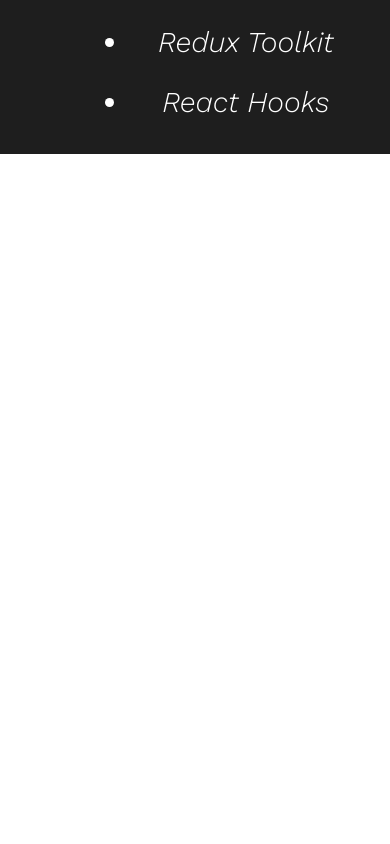
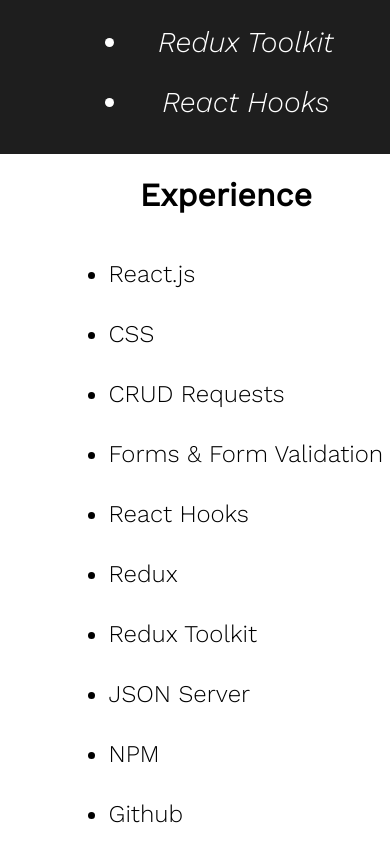
Before and after one commit to MatthewCrutcher/Personal-Portfolio, a React (Create React App) app: page / in a window 390 px wide. Shown: the part 2641-3485 px from the top of the page. Before the commit the page ends 2795 px from the top, so only its background shows below. Built offline with nearby package versions, Linux system fonts and the light colour scheme.

Commit message:
Navigation when clicking on project images

```diff
--- a/src/App.js
+++ b/src/App.js
@@ -1,5 +1,6 @@
 import LandingPage from "./components/LandingPage";
 import Projects from "./components/Projects";
+import Experience from "./components/Experience";
 //CSS
 import "./App.css";
 
@@ -8,6 +9,7 @@
     <div>
       <LandingPage />
       <Projects />
+      <Experience />
     </div>
   );
 }
--- /dev/null
+++ b/src/components/Experience.css
@@ -0,0 +1,40 @@
+.experience-container {
+  min-height: 50vh;
+  height: fit-content;
+  display: flex;
+  flex-direction: column;
+
+  align-items: center;
+}
+
+.list-container {
+  display: flex;
+  flex-direction: row;
+  margin-top: 2%;
+  justify-content: space-evenly;
+}
+
+.list-container ul {
+  line-height: 60px;
+}
+
+.list-container li {
+  font-size: 1.8rem;
+  font-weight: 200;
+}
+
+@media screen and (max-width: 900px) {
+  .list-container {
+    flex-direction: column;
+    align-items: flex-start;
+
+    justify-content: flex-start;
+  }
+
+  .list-container ul {
+    margin: 0;
+  }
+  .list-container li {
+    font-size: 1.5rem;
+  }
+}
--- /dev/null
+++ b/src/components/Experience.js
@@ -0,0 +1,29 @@
+import React from "react";
+//CSS
+import "./Experience.css";
+
+function Experience() {
+  return (
+    <div className="experience-container">
+      <h1>Experience</h1>
+      <div className="list-container">
+        <ul>
+          <li>React.js</li>
+          <li>CSS</li>
+          <li>CRUD Requests</li>
+          <li>Forms & Form Validation</li>
+          <li>React Hooks</li>
+        </ul>
+        <ul>
+          <li>Redux</li>
+          <li>Redux Toolkit</li>
+          <li>JSON Server</li>
+          <li>NPM</li>
+          <li>Github</li>
+        </ul>
+      </div>
+    </div>
+  );
+}
+
+export default Experience;
--- a/src/components/Projects.js
+++ b/src/components/Projects.js
@@ -1,10 +1,12 @@
-import React from "react";
+import React, { useState } from "react";
 //CSS
 import "./Projects.css";
 //IMAGES
 import ProjectPlaceholder from "../images/ProjectPlaceholder.png";
+//
+function Projects() {
+  const [active, setActive] = useState(false);
 
-function Projects() {
   return (
     <div className="project-container">
       <h1>Projects</h1>
@@ -13,7 +15,11 @@
           className="bibleSpeak-project"
           src={ProjectPlaceholder}
           alt="BibleSpeak Project Link"
+          onClick={() => window.open("https://bible-speak.herokuapp.com/")}
+          onMouseOver={() => setActive(!active)}
+          onMouseLeave={() => setActive(false)}
         />
+        {active ? <h1>This is an app for christains</h1> : null}
         <ul>
           <li>React.js</li>
           <li>CSS - Flexbox</li>
@@ -24,7 +30,11 @@
         </ul>
       </div>
       <div className="majorChocolate-container">
-        <img src={ProjectPlaceholder} alt="MajorChocolate Project Link" />
+        <img
+          src={ProjectPlaceholder}
+          alt="MajorChocolate Project Link"
+          onClick={() => window.open("https://major-chocolate.herokuapp.com/")}
+        />
         <ul>
           <li>React.js</li>
           <li>CSS - Flexbox, Grid</li>
```
